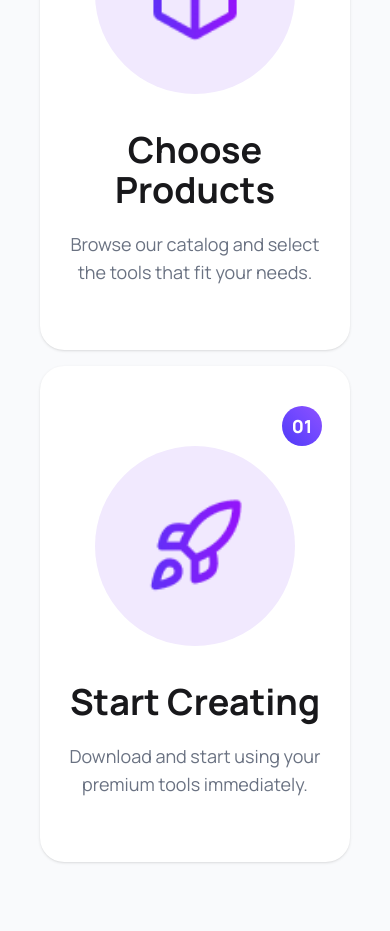
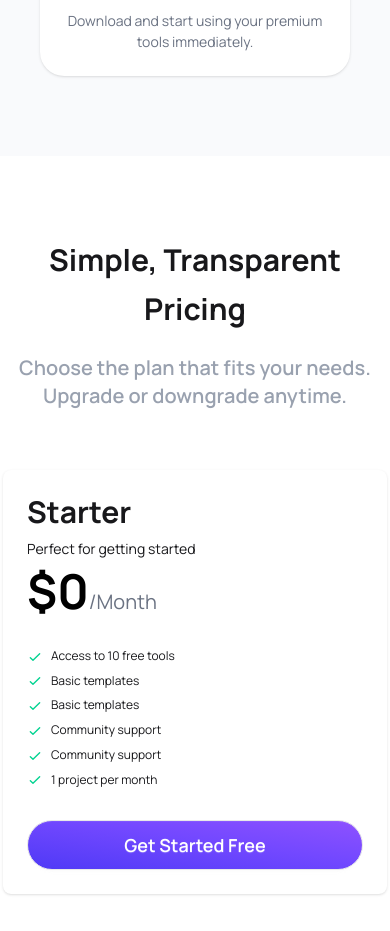
Before and after one commit to sabikuntazina/DigiTools-Platform, a React (Vite) app: page / in a window 390 px wide. Shown: the part 7760-8691 px from the top of the page. Built offline with nearby package versions, Linux system fonts and the light colour scheme.

Commit message:
Fixed some responsive design

```diff
--- a/src/Components/SelectedCart/SelectedCart.jsx
+++ b/src/Components/SelectedCart/SelectedCart.jsx
@@ -15,7 +15,7 @@ const SelectedCart = ({carts,removeCarts,setCarts}) => {
         <div className='lg:max-w-7xl lg:mx-auto my-20 shadow-2xl p-15 shadow-2xl rounded-2xl'>
              <h1 className='text-3xl font-bold mb-10'>Your Cart</h1>
           {
-            carts.length==0 ? <div className='flex flex-col justify-center items-center gap-4  '>
+            carts.length==0 ? <div className='flex flex-col justify-center items-center gap-4 place-items-center  '>
                 <CiShoppingCart className='text-8xl'></CiShoppingCart>
                 <h2 className='text-2xl text-gray-500 font-bold'>Your Cart is empty</h2>
             </div>
@@ -27,7 +27,7 @@ const SelectedCart = ({carts,removeCarts,setCarts}) => {
             carts.map(cart=><SingleSelectedCard cart={cart} removeCarts={removeCarts}></SingleSelectedCard> )
            }
            </div>
-          <div className='flex justify-between items-center px-8 py-4  mt-2 bg-gray-200/30 rounded-2xl shadow-sm border-none'>
+          <div className='flex justify-between items-center md:px-8 py-4  mt-2 bg-gray-200/30 rounded-2xl shadow-sm border-none'>
              <h2 className='text-xl font-bold'>Total</h2>
            <h2 className='text-xl font-bold'>${total}</h2>
           </div>
--- a/src/Components/SelectedCart/SingleSelectedCard.jsx
+++ b/src/Components/SelectedCart/SingleSelectedCard.jsx
@@ -3,7 +3,7 @@ import React from 'react';
 const SingleSelectedCard = ({cart,removeCarts}) => {
     return (
              <div className='bg-gray-200/30 rounded-2xl shadow-sm border-none' >
-            <div className="flex justify-between items-center p-4 max-w-sm md:max-w-6xl mt-2">
+            <div className="flex justify-between items-center md:p-4  mt-2">
   <div className="flex justify-between items-center gap-4">
    <h2 className="md:w-15 md:h-15 rounded-full border shadow-xl flex justify-center items-center md:text-4xl font-bold">
             {cart.icon}
--- a/src/Components/Steps/Steps.jsx
+++ b/src/Components/Steps/Steps.jsx
@@ -30,7 +30,7 @@ const Steps = () => {
       <div className='bg-[#F9FAFC] p-10'>
 
     <div className='max-w-7xl mx-auto my-10 '>
-         <div className='grid md:grid-cols-3 gap-4 place-items-center'>
+         <div className='grid  md:grid-cols-2 lg:grid-cols-3 gap-4 place-items-center'>
           {
             steps.map(step=><StepsCard key={step.id} step={step}></StepsCard>)
        }
--- a/src/Components/Steps/StepsCard.jsx
+++ b/src/Components/Steps/StepsCard.jsx
@@ -2,21 +2,21 @@ import React from 'react';
 
 const StepsCard = ({step}) => {
     return (
-       <div className="card bg-base-100 shadow-sm py-10 rounded-3xl  hover:scale-100 hover:shadow-xl
+       <div className="card bg-base-100 shadow-sm md:py-10 rounded-3xl  place-items-center  hover:scale-100 hover:shadow-xl
                 transition duration-300">
-            <div className='flex justify-end mr-7'>
-                <div className='w-10 h-10 bg-linear-to-bl from-violet-500 to-[#4F39F6] text-lg font-extrabold text-white rounded-full flex justify-center items-center' >01</div>
+            <div className='flex justify-end items-end absolute top-2 right-3 '>
+                <div className='w-10 h-10 bg-linear-to-bl from-violet-500 to-[#4F39F6] text-lg font-extrabold text-white rounded-full flex justify-center items-center' >0{step.id}</div>
             </div>
   <div className='flex justify-center items-center'>
-    <figure className="rounded-full bg-[#f1e9fe] w-50 h-50 ">
+    <figure className="rounded-full bg-[#f1e9fe] w-30 h-30 md:w-50 md:h-50 ">
     <img
       src={step.img}
-      className="flex justify-center items-center w-[50%]" />
+      className="flex justify-center items-center w-[30%] md:w-[50%]" />
   </figure>
   </div>
   <div className="card-body items-center text-center">
-    <h2 className="card-title text-4xl font-bold my-3">{step.title}</h2>
-    <p className='text-lg text-gray-500'>{step.description}</p>
+    <h2 className="card-title text-xl md:text-4xl font-bold my-3">{step.title}</h2>
+    <p className='md:text-lg text-gray-500'>{step.description}</p>
   </div>
 </div>
     );
--- a/src/Components/TransprentPricing/TransprentPricing.jsx
+++ b/src/Components/TransprentPricing/TransprentPricing.jsx
@@ -57,7 +57,7 @@ const TransprentPricing = () => {
         <div className='lg:max-w-7xl lg:mx-auto space-y-5 my-20'>
             <h1 className='text-center text-3xl leading-relaxed md:text-5xl font-bold'>Simple, Transparent Pricing</h1>
             <p className='text-center text-xl  md:text-2xl font-semibold text-gray-400'>Choose the plan that fits your needs. Upgrade or downgrade anytime.</p>
-           <div className='grid md:grid-cols-3  place-items-center'>
+           <div className='grid  md:grid-cols-2 lg:grid-cols-3 gap-3 place-items-center'>
              {
                 pricingPlans.map(price=><TransparentPricingCard key={price.id} price={price}></TransparentPricingCard>)
             }
```
